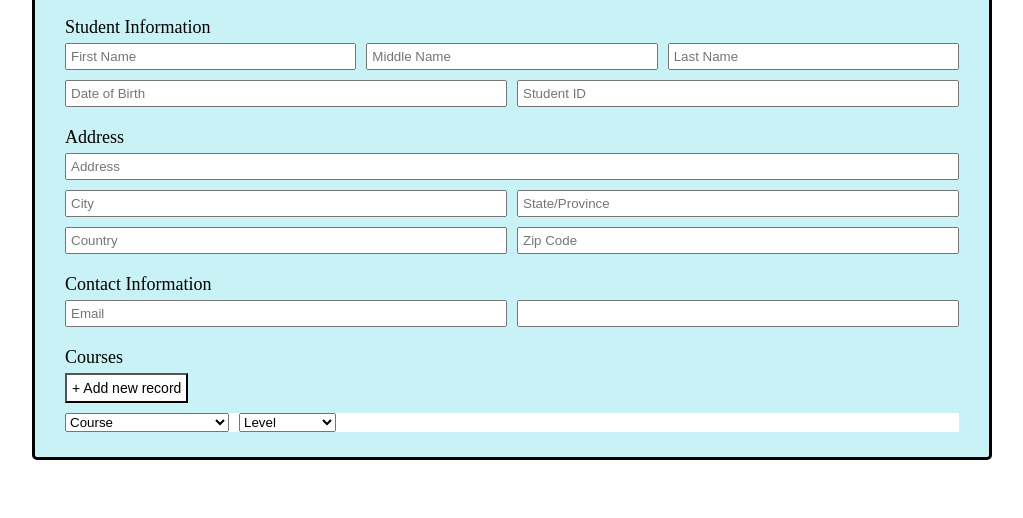
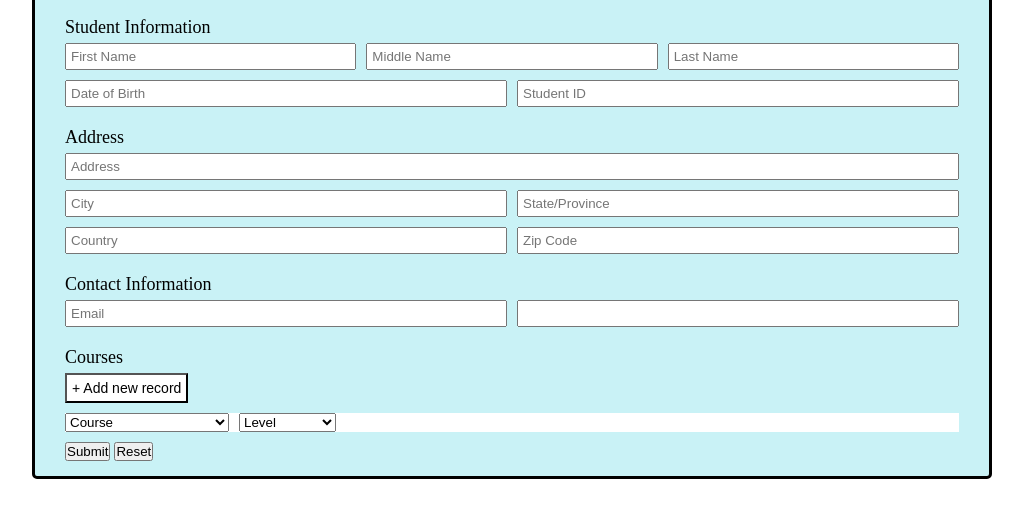
Before and after one commit to bhushu0910/my-demo, a plain HTML site: page index.html in a window 1280 px wide. Shown: the part 76-594 px from the top of the page, without its empty margins (128-1151 px from the left). Drawn offline with Linux system fonts and the light colour scheme.

Commit message:
my-first-commit

```diff
--- a/index.html
+++ b/index.html
@@ -104,6 +104,9 @@
 
                 </div>
 
+                <button>Submit</button>
+                <button>Reset</button>
+
 
 
 
```
